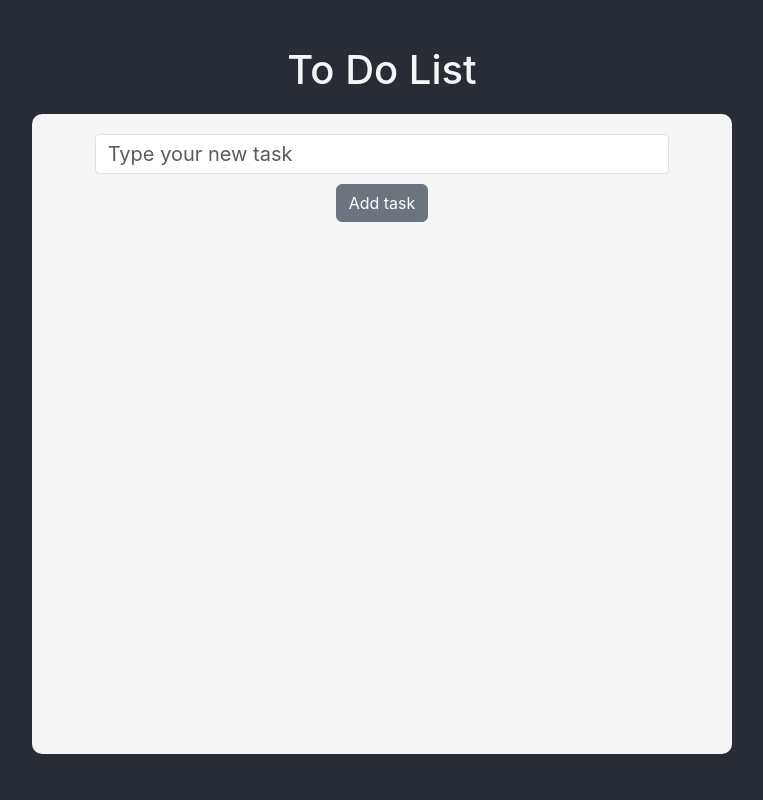
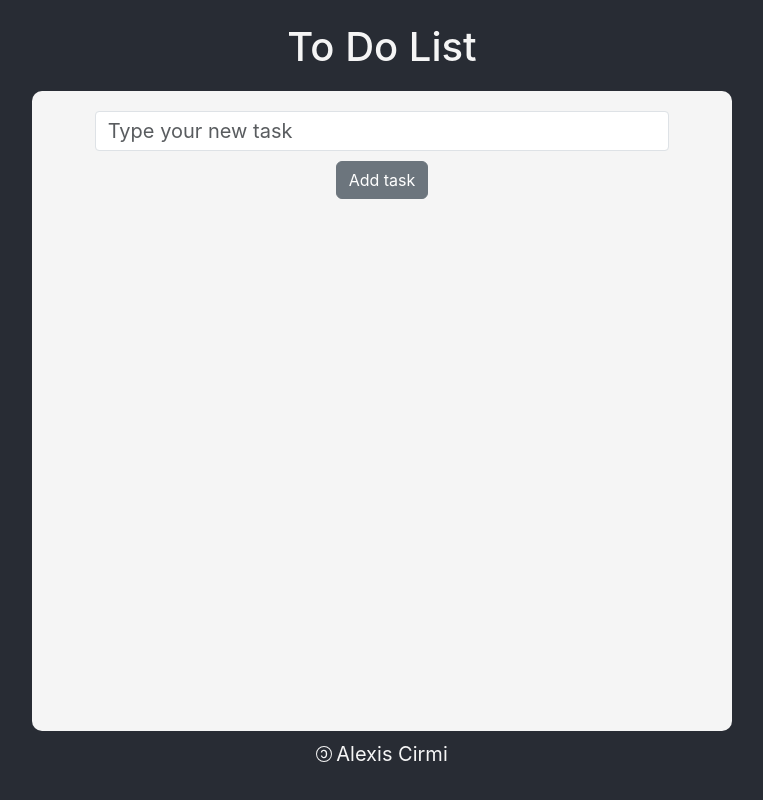
Before and after one commit to alexiscirmi/react-to-do-list, a React (Create React App) app: page / in a window 1280 px wide. Shown: the whole page, without its empty margins (258-1021 px from the left). Built offline with nearby package versions, Linux system fonts and the light colour scheme.

Commit message:
Footer added

```diff
--- a/src/App.css
+++ b/src/App.css
@@ -31,3 +31,13 @@ h1 {
   margin: 10px 0;
   overflow-y: scroll;
 }
+
+.bi-c-circle {
+  transform: rotate(180deg);
+  margin-bottom: 4px;
+}
+
+a {
+  text-decoration: none;
+  color: whitesmoke;
+}
--- a/src/App.jsx
+++ b/src/App.jsx
@@ -41,6 +41,14 @@ function App() {
 
         </div>
       </main>
+
+      <footer className='m-2 fs-5'>
+        <svg xmlns='http://www.w3.org/2000/svg' width='16' height='16' fill='currentColor' className='bi bi-c-circle' viewBox='0 0 16 16'>
+          <path d='M1 8a7 7 0 1 0 14 0A7 7 0 0 0 1 8Zm15 0A8 8 0 1 1 0 8a8 8 0 0 1 16 0ZM8.146 4.992c-1.212 0-1.927.92-1.927 2.502v1.06c0 1.571.703 2.462 1.927 2.462.979 0 1.641-.586 1.729-1.418h1.295v.093c-.1 1.448-1.354 2.467-3.03 2.467-2.091 0-3.269-1.336-3.269-3.603V7.482c0-2.261 1.201-3.638 3.27-3.638 1.681 0 2.935 1.054 3.029 2.572v.088H9.875c-.088-.879-.768-1.512-1.729-1.512Z' />
+        </svg>
+
+        <span className='ms-1'><a href='https://github.com/cirmialexis/react-to-do-list'>Alexis Cirmi</a></span>
+      </footer>
     </div>
   );
 }
```
Also changed, not shown: package.json (line endings or trailing spaces).
